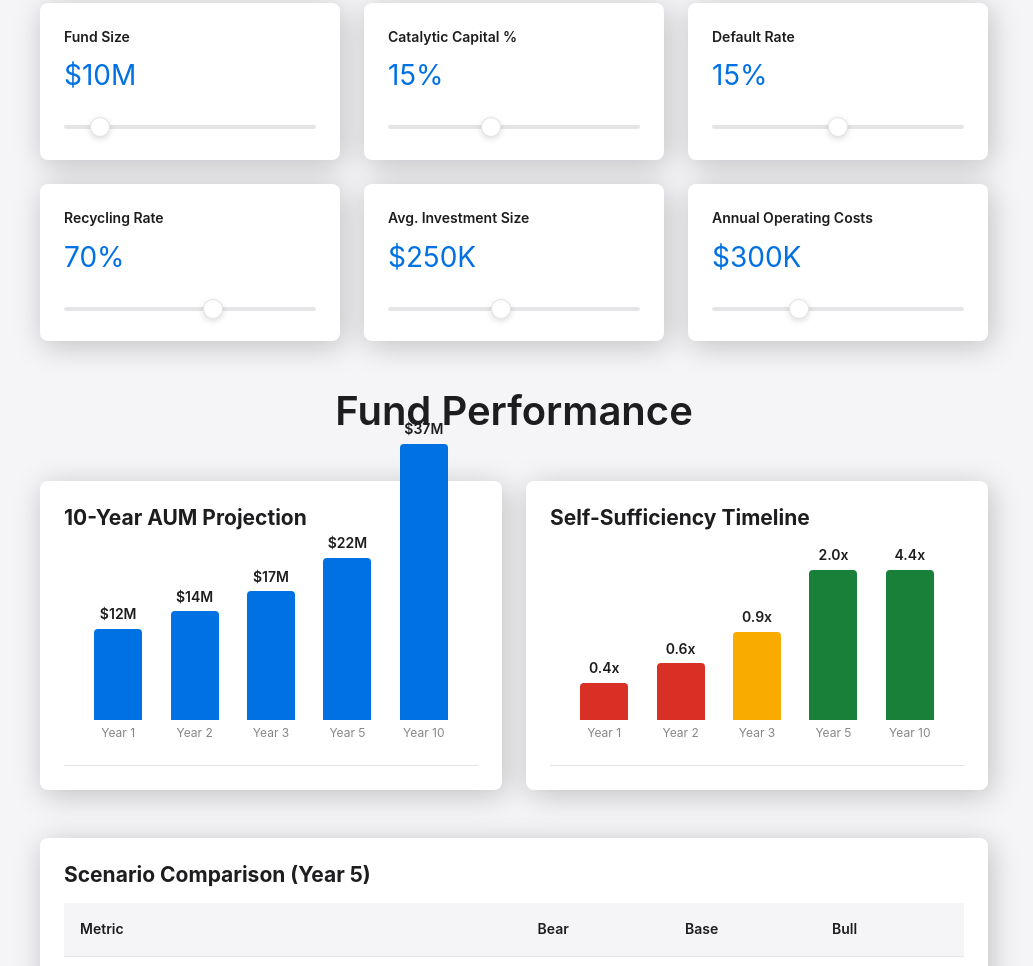
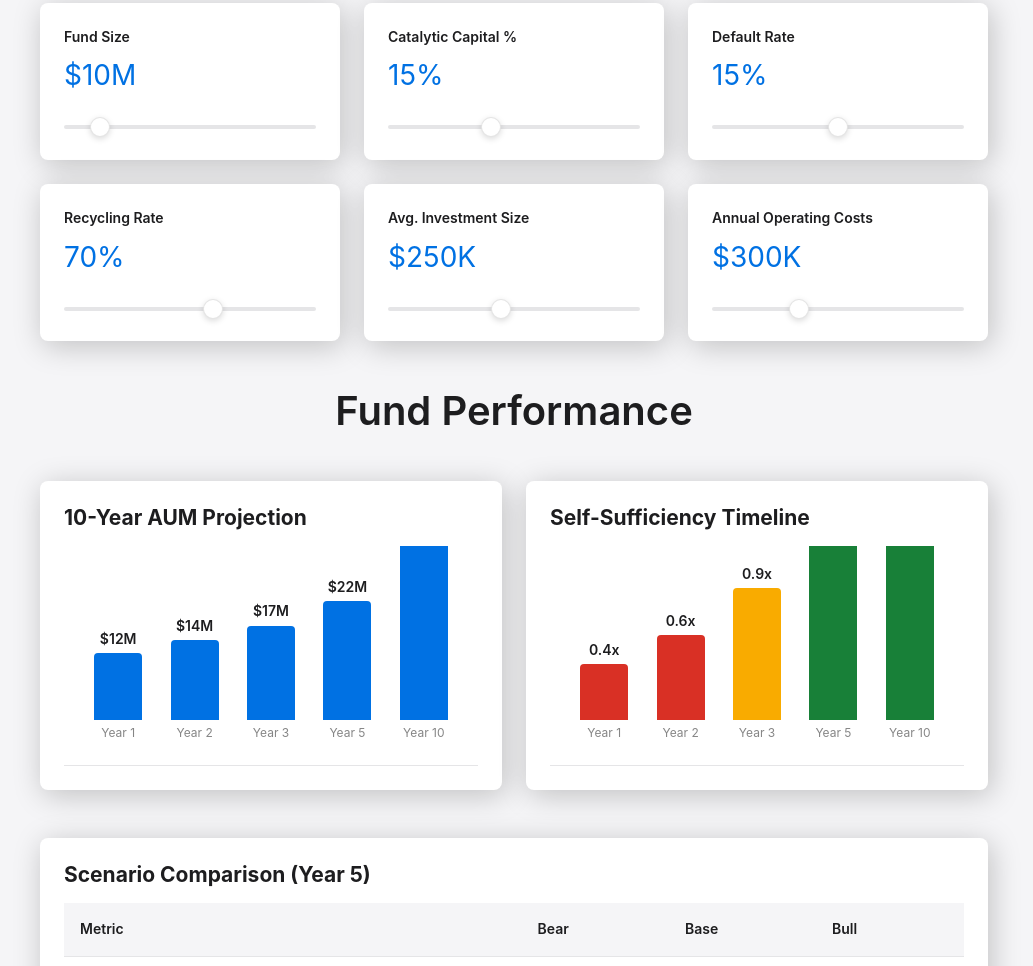
Before and after one commit to candlelight/evergreenFundingPrototype, a plain HTML site: page index.html in a window 1280 px wide. Shown: the part 320-1286 px from the top of the page, without its empty margins (126-1159 px from the left). Drawn offline with Linux system fonts and the light colour scheme.

Commit message:
Fix bar overflow: maxAUM 40, scale height 220, add overflow hidden

```diff
--- a/index.html
+++ b/index.html
@@ -358,6 +358,7 @@
             height: 220px;
             padding: var(--space-lg) var(--space-md);
             border-bottom: 1px solid #e5e5e7;
+            overflow: hidden;
         }
 
         .bar-group {
@@ -717,11 +718,11 @@
             // Update AUM chart
             const aumChart = document.getElementById('aumChart');
             const yearsToShow = [1, 2, 3, 5, 10];
-            const maxAUM = 20; // For scaling
+            const maxAUM = 40; // For scaling (higher to fit $37M in Year 10)
 
             aumChart.innerHTML = yearsToShow.map(y => {
                 const data = results.yearlyData[y - 1];
-                const height = (data.aum / maxAUM) * 150;
+                const height = (data.aum / maxAUM) * 220;
                 return `
                     <div class="bar-group">
                         <span class="bar-value">$${Math.round(data.aum)}M</span>
@@ -735,7 +736,7 @@
             const sufficiencyChart = document.getElementById('sufficiencyChart');
             sufficiencyChart.innerHTML = yearsToShow.map(y => {
                 const data = results.yearlyData[y - 1];
-                const height = Math.min(data.sufficiency * 100, 150);
+                const height = Math.min(data.sufficiency * 150, 220);
                 let color = '#d93025';
                 if (data.sufficiency >= 1.0) color = '#188038';
                 else if (data.sufficiency >= 0.7) color = '#f9ab00';
```
